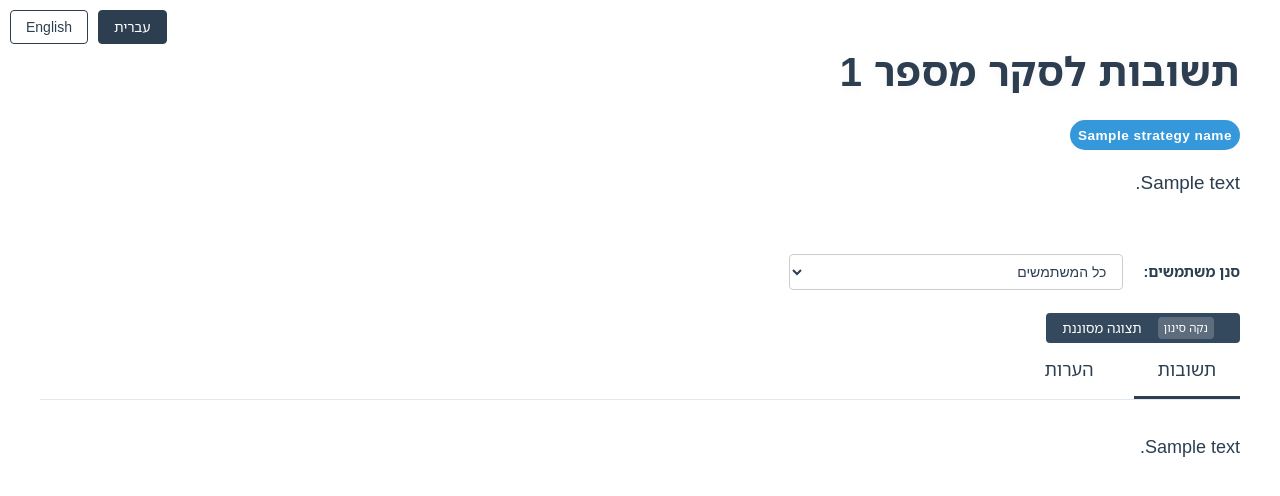
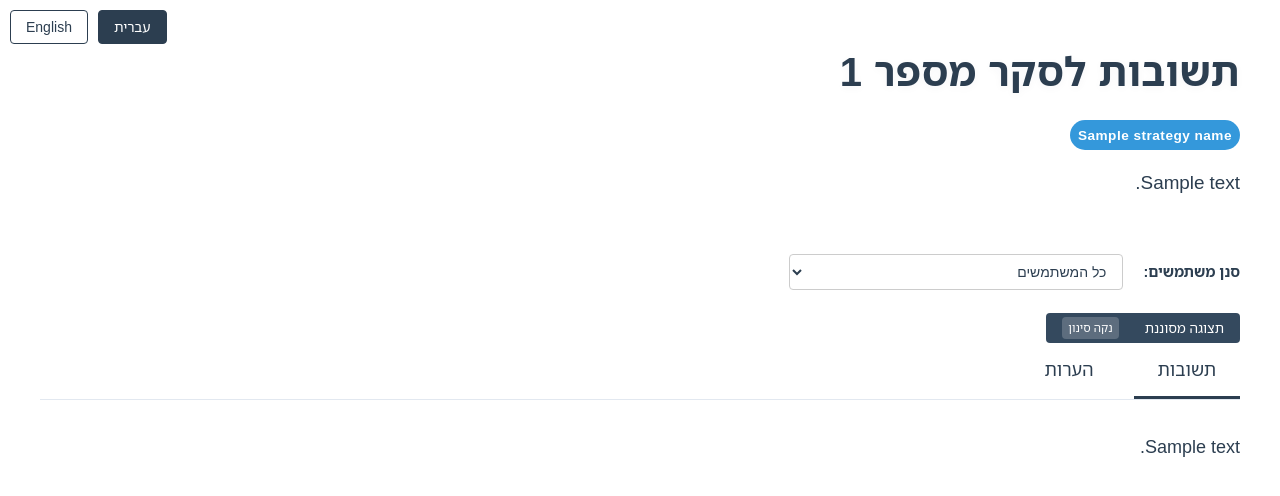
Before and after one commit to ariel-research/budget-survey, a Flask app: template application/templates/responses/detail.html in a window 1280 px wide. Shown: the top 496 px of the page. Run offline with Flask 3, Linux system fonts and the light colour scheme; the template is opened without the code that fills it: most values are stand-ins (such as "Sample title", 1, 10 or a date in 2020).

Commit message:
fix RTL display order for active filter badge

```diff
--- a/application/static/css/responses_style.css
+++ b/application/static/css/responses_style.css
@@ -1161,11 +1161,6 @@ th.sortable[data-order="desc"]::after {
    order: 1;
 }
 
-/* Active Filter Badge */
-[dir="rtl"] .active-filter-badge {
-   flex-direction: row-reverse;
-}
-
 [dir="rtl"] .clear-filter {
    margin-left: 0;
    margin-right: 10px;
```
